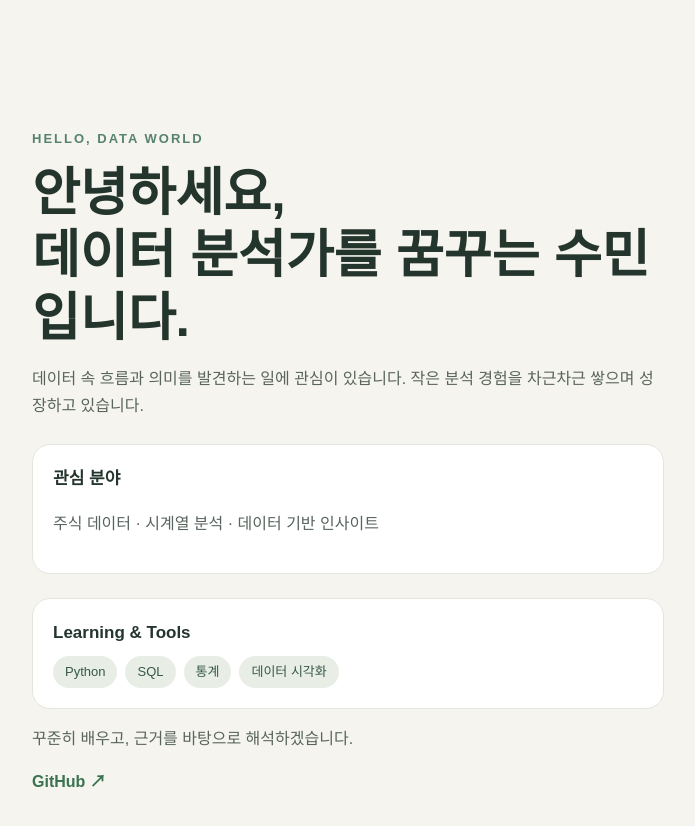
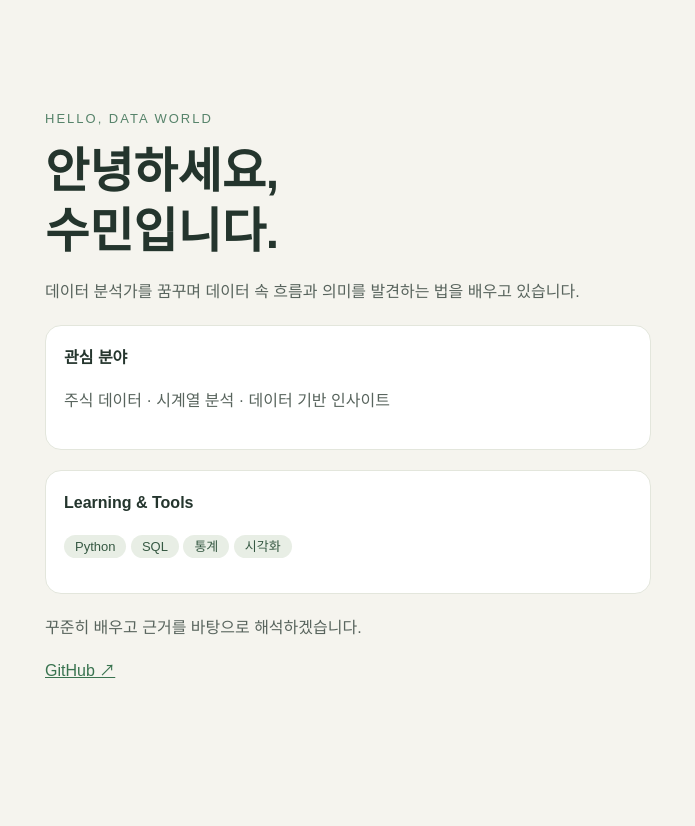
Before and after one commit to suminsusmin/261113_empty, a plain HTML site: page index.html in a window 1280 px wide. Shown: the whole page, without its empty margins (292-987 px from the left). After the commit the page ends 800 px from the top, so only its background shows below. Drawn offline with Linux system fonts and the light colour scheme.

Commit message:
Keep introduction page concise under 1024 characters

```diff
--- a/index.html
+++ b/index.html
@@ -1,27 +1 @@
-<!doctype html>
-<html lang="ko">
-<head>
-<meta charset="utf-8">
-<meta name="viewport" content="width=device-width,initial-scale=1">
-<title>수민 | Data Analyst</title>
-<style>
-*{box-sizing:border-box}body{margin:0;background:#f5f4ee;color:#24352d;font:16px/1.7 Arial,sans-serif}
-main{max-width:680px;margin:12vh auto;padding:32px 24px}
-.tag{color:#56836a;font-size:13px;font-weight:bold;letter-spacing:2px}
-h1{font-size:clamp(32px,8vw,52px);line-height:1.2;margin:12px 0}
-p{color:#58645d}.card{background:#fff;border:1px solid #e3e6dc;border-radius:18px;padding:20px;margin-top:24px}
-h2{font-size:17px;margin:0 0 8px}.skills{display:flex;flex-wrap:wrap;gap:8px}
-span{background:#e8eee5;color:#365943;border-radius:20px;padding:5px 12px;font-size:13px}
-a{color:#39734f;text-decoration:none;font-weight:bold}
-@media(max-width:480px){main{margin:7vh auto;padding:24px 18px}.card{padding:17px}}
-</style>
-</head>
-<body><main>
-<div class="tag">HELLO, DATA WORLD</div>
-<h1>안녕하세요,<br>데이터 분석가를 꿈꾸는 수민입니다.</h1>
-<p>데이터 속 흐름과 의미를 발견하는 일에 관심이 있습니다. 작은 분석 경험을 차근차근 쌓으며 성장하고 있습니다.</p>
-<section class="card"><h2>관심 분야</h2><p>주식 데이터 · 시계열 분석 · 데이터 기반 인사이트</p></section>
-<section class="card"><h2>Learning & Tools</h2><div class="skills"><span>Python</span><span>SQL</span><span>통계</span><span>데이터 시각화</span></div></section>
-<p>꾸준히 배우고, 근거를 바탕으로 해석하겠습니다.</p>
-<a href="https://github.com/suminsusmin">GitHub ↗</a>
-</main></body></html>
+<!doctype html><html lang="ko"><meta charset="utf-8"><meta name="viewport" content="width=device-width,initial-scale=1"><title>수민 | Data Analyst</title><style>*{box-sizing:border-box}body{margin:0;background:#f5f4ee;color:#24352d;font:16px/1.7 Arial,sans-serif}main{max-width:650px;margin:10vh auto;padding:28px 22px}.tag{color:#56836a;font-size:13px;letter-spacing:2px}h1{font-size:clamp(30px,8vw,48px);line-height:1.25;margin:12px 0}p{color:#58645d}.card{background:white;border:1px solid #e3e6dc;border-radius:16px;padding:18px;margin:20px 0}.skills{display:flex;flex-wrap:wrap;gap:8px}span{background:#e8eee5;color:#365943;border-radius:20px;padding:4px 11px;font-size:13px}a{color:#39734f}@media(max-width:480px){main{margin:6vh auto;padding:20px 16px}}</style><main><div class="tag">HELLO, DATA WORLD</div><h1>안녕하세요,<br>수민입니다.</h1><p>데이터 분석가를 꿈꾸며 데이터 속 흐름과 의미를 발견하는 법을 배우고 있습니다.</p><section class="card"><b>관심 분야</b><p>주식 데이터 · 시계열 분석 · 데이터 기반 인사이트</p></section><section class="card"><b>Learning & Tools</b><p><span>Python</span> <span>SQL</span> <span>통계</span> <span>시각화</span></p></section><p>꾸준히 배우고 근거를 바탕으로 해석하겠습니다.</p><a href="https://github.com/suminsusmin">GitHub ↗</a></main></html>
```
